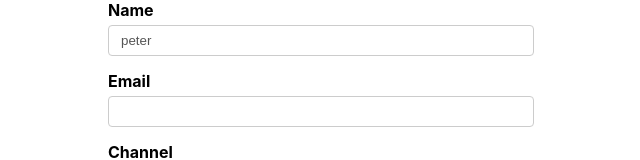
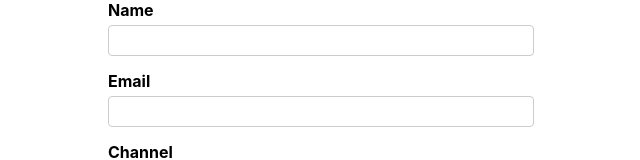
Before and after one commit to sunmughan/reactjs-tuts, a React (Create React App) app in the folder reactjs-codeevo/: page / in a window 1280 px wide. Shown: the top 160 px of the page, without its empty margins (319-959 px from the left). Built offline with nearby package versions, Linux system fonts and the light colour scheme.

Commit message:
Completed 7 parts from the practical react tutorial series.

```diff
--- a/reactjs-codeevo/src/components/react-formik/simple-yt-form/YouTubeForm.js
+++ b/reactjs-codeevo/src/components/react-formik/simple-yt-form/YouTubeForm.js
@@ -6,17 +6,38 @@ import { useFormik } from "formik";
 const YouTubeForm = () => {
   const formik = useFormik({
     initialValues: {
-      name: "peter",
+      // name: "peter",
+      name: "",
       email: "",
       channel: "",
     },
+    onSubmit: (values) => {
+      console.log(values);
+    },
+    validate: (values) => {
+      let errors = {};
+      if (!values.name) {
+        errors.name = "Required";
+      }
+      if (!values.email) {
+        errors.email = "Required";
+      } else if (
+        !/^[A-Z0-9._%+-]+@[A-Z0=9.=]+\.[A-Z]{2,4}$/i.test(values.email)
+      ) {
+        errors.email = "Invalid email format.";
+      }
+      if (!values.channel) {
+        errors.channel = "Required";
+      }
+      console.log(errors);
+    },
   });
 
-  console.log(formik.values);
+  // console.log(formik.values);
 
   return (
     <div className={styles.youtubeFormContainer}>
-      <form>
+      <form onSubmit={formik.handleSubmit}>
         <div>
           <label htmlFor="name">Name</label>
           <input
```
